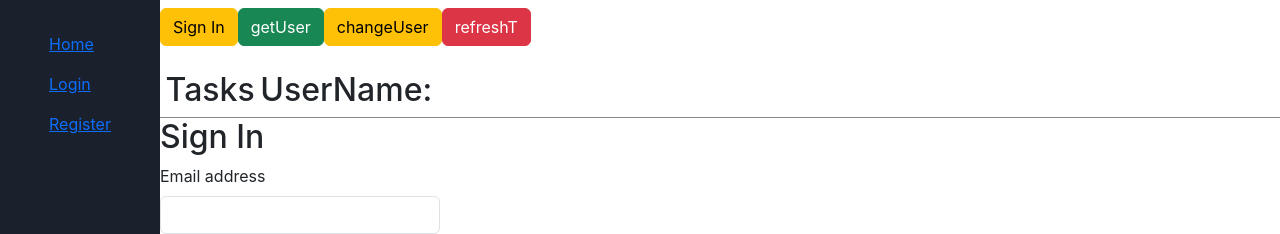
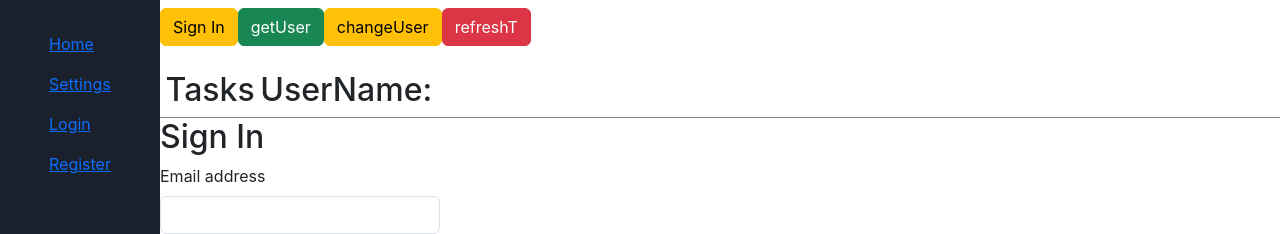
Before and after one commit to dawid-md/ysana, a React (Create React App) app: page /login in a window 1280 px wide. Shown: the top 234 px of the page. Built offline with nearby package versions, Linux system fonts and the light colour scheme.

Commit message:
panel changes

```diff
--- a/src/components/Panel/Panel.js
+++ b/src/components/Panel/Panel.js
@@ -1,18 +1,30 @@
 import { Link } from "react-router-dom"
+import { useContext } from "react"
+import AuthContext from "../../context/AuthContext"
 
 export default function Panel(){
+    const { isAuthenticated } = useContext(AuthContext)
+
     return(
         <div className="left-panel d-flex">
             <nav className="nav flex-column mt-4">
             <Link to={"/"}>
                 <span className="nav-link">Home</span>
             </Link>
-            <Link to={"/login"}>
-                <span className="nav-link">Login</span>
+            <Link to={"/"}>
+                <span className="nav-link">Settings</span>
             </Link>
-            <Link to={"/register"}>
-                <span className="nav-link">Register</span>
-            </Link>
+            {!isAuthenticated ?
+            <div>
+                <Link to={"/login"}>
+                    <span className="nav-link">Login</span>
+                </Link>
+                <Link to={"/register"}>
+                    <span className="nav-link">Register</span>
+                </Link>
+            </div> : null
+            }
+
             </nav>
         </div>
     )
```
